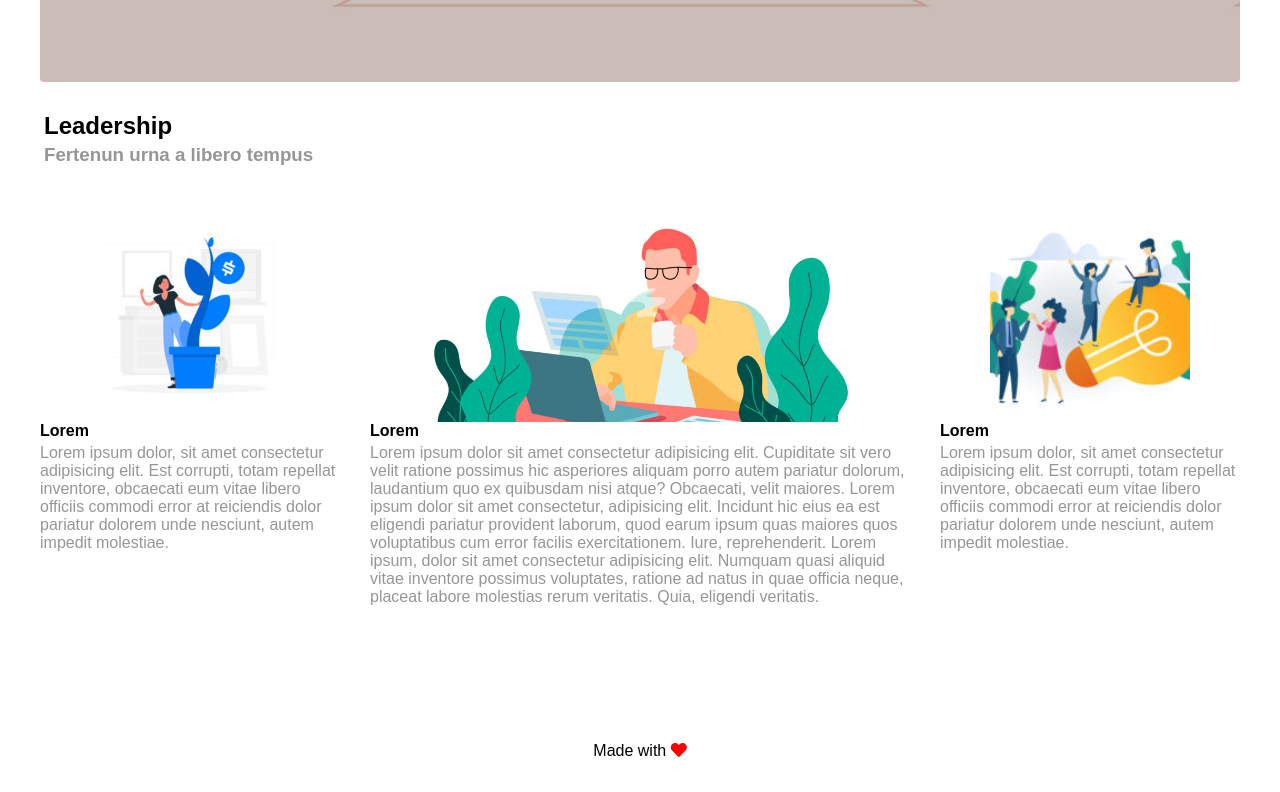
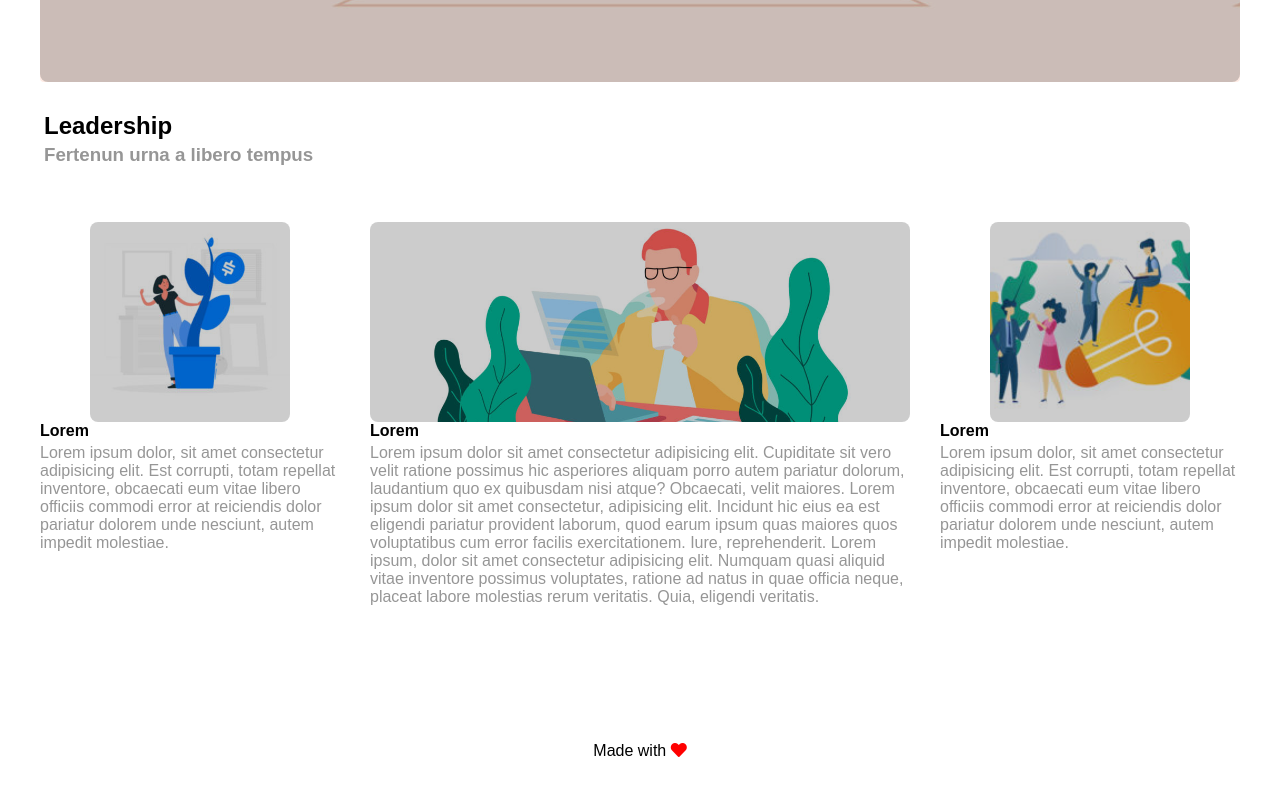
Before and after one commit to Riki420/htmlcss-wp, a plain HTML site: page index.html in a window 1280 px wide. Shown: the part 638-1430 px from the top of the page. Drawn offline with Linux system fonts and the light colour scheme.

Commit message:
10 Commit

```diff
--- a/css/style.css
+++ b/css/style.css
@@ -94,7 +94,7 @@ header{
     width: 100%;
     height: 100%;
     background-color: rgba(0,0,0,0.2);
-    border-radius: 4px;
+    border-radius: 8px;
 }
 
 
--- a/index.html
+++ b/index.html
@@ -44,13 +44,13 @@
            </section>
 
            <div class="sidebar float-left">
-               <div class="size-img-1"></div>
+               <div class="size-img-1"><div class="opacita"></div></div>
                <h4>Lorem</h4>
                <span>Lorem ipsum dolor, sit amet consectetur adipisicing elit. Est corrupti, totam repellat inventore, obcaecati eum vitae libero officiis commodi error at reiciendis dolor pariatur dolorem unde nesciunt, autem impedit molestiae.</span>
            </div>
 
            <main class="float-left">
-               <div class="size-img-3"></div>
+               <div class="size-img-3"><div class="opacita"></div></div>
                <h4>Lorem</h4>
                <span>
                    Lorem ipsum dolor sit amet consectetur adipisicing elit. Cupiditate sit vero velit ratione possimus hic asperiores aliquam porro autem pariatur dolorum, laudantium quo ex quibusdam nisi atque? Obcaecati, velit maiores.
@@ -61,7 +61,7 @@
 
 
            <div class="sidebar float-left">
-            <div class="size-img-2 opacita"></div>
+            <div class="size-img-2 opacita"><div class="opacita"></div></div>
             <h4>Lorem</h4>
             <span>Lorem ipsum dolor, sit amet consectetur adipisicing elit. Est corrupti, totam repellat inventore, obcaecati eum vitae libero officiis commodi error at reiciendis dolor pariatur dolorem unde nesciunt, autem impedit molestiae.</span>
            </div>
```
